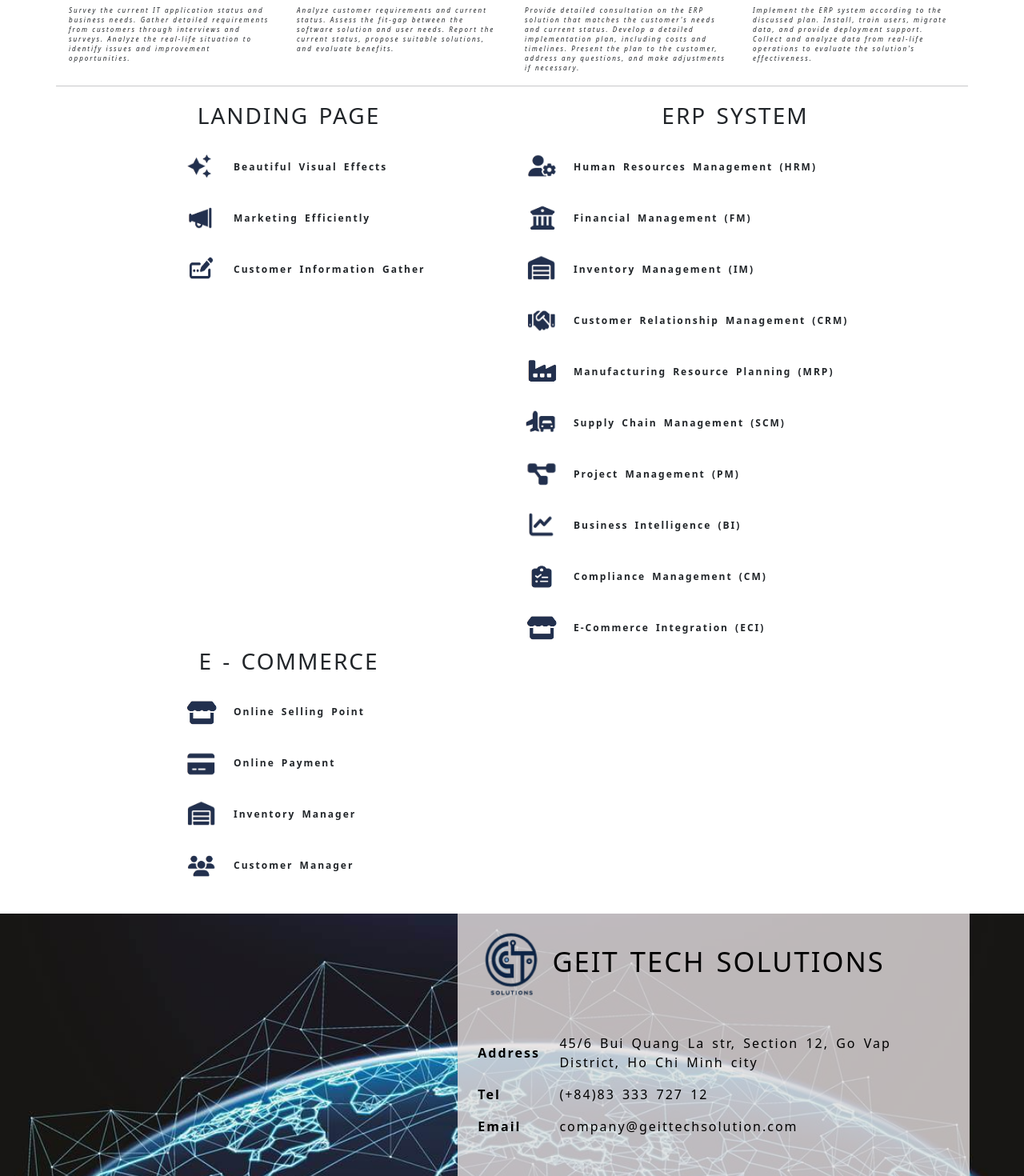
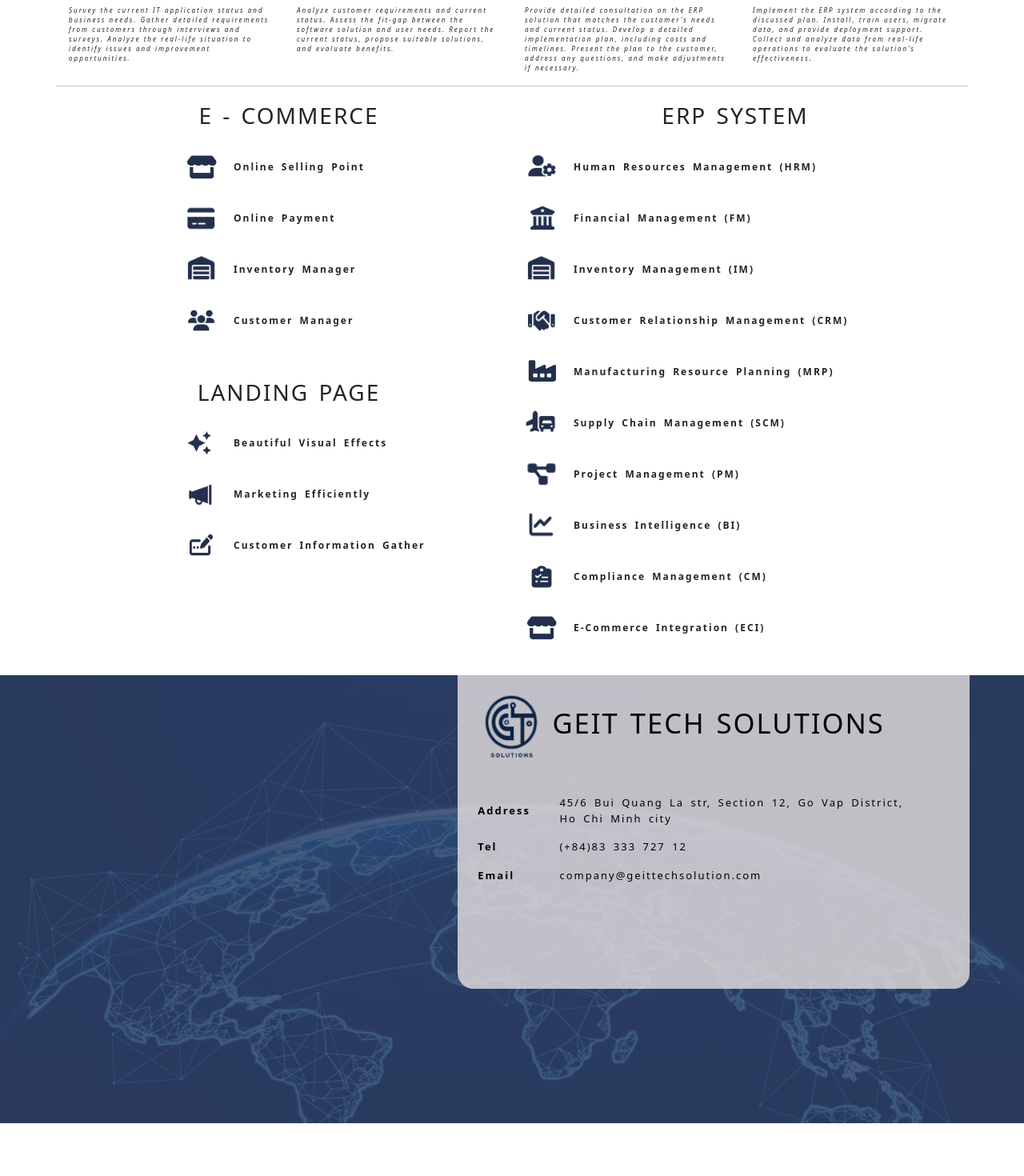
Before and after one commit to GeiT-Tech-Solutions/landing-page, a React (Create React App) app: page / in a window 1280 px wide. Shown: the part 2220-3690 px from the top of the page at 80% size. After the commit the page ends 3624 px from the top, so only its background shows below. Built offline with nearby package versions, Linux system fonts and the light colour scheme.

Commit message:
update footer overlay

```diff
--- a/src/assets/styles/components/Footer.scss
+++ b/src/assets/styles/components/Footer.scss
@@ -24,23 +24,37 @@
         padding: 1.05vw 5%;
         margin-left: 12.5%;
         border-radius: 0 0 20px 20px;
-        .contact-footer-overlay{
+
+        .contact-footer-overlay {
             padding: 0;
             margin: 0;
             margin-top: 2.78vw;
             margin-left: -2.1vw;
+            font-size: 13px;
         }
+
         .resizeIconFooter {
             width: 7.9vw;
-            height:7.9vw;
-         }
-        .footer-icon-title{
-           font-size: 2.7vw;
+            height: 7.9vw;
         }
-        .contact-footer{
-            .contact-footer-para{
+
+        .footer-icon-title {
+            font-size: 2.7vw;
+        }
+
+        .contact-footer {
+            .contact-footer-para {
                 margin-left: 1vw;
             }
         }
     }
 }
+
+.footer-bg-overlay {
+    background-color: rgba($color: #2c416c, $alpha: 0.85);
+    height: 100%;
+    width: 100%;
+    position: absolute;
+    top: 0;
+    left: 0;
+}
--- a/src/assets/styles/components/SectionWhy.scss
+++ b/src/assets/styles/components/SectionWhy.scss
@@ -24,8 +24,10 @@
         width: 50%;
         height: 70%;
         bottom: 0;
-        padding: 20px 5%;
+        padding: 60px 5%;
         margin-left: 12.5%;
+        border-top-left-radius: 60px;
+        border-top-right-radius: 60px;
 
         h2 {}
 
--- a/src/components/SectionEnd.js
+++ b/src/components/SectionEnd.js
@@ -106,26 +106,71 @@ const SectionEnd = () => {
       <Container>
         <Row className="row-section-detail-end">
           <div className="col-6">
+            <div className="col">
+              <h3 className="row-section-detail-end-title">e - commerce</h3>
+
+              <div className="col m-8">
+                <div className="col d-flex align-items-center">
+                  <img
+                    src={ecommerce}
+                    className="row-section-detail-end-icon"
+                  />
+                  <p className="row-section-detail-end-para">
+                    Online selling point
+                  </p>
+                </div>
+
+                <div className="col d-flex align-items-center">
+                  <img src={payment} className="row-section-detail-end-icon" />
+                  <p className="row-section-detail-end-para">Online payment</p>
+                </div>
+
+                <div className="col d-flex align-items-center">
+                  <img src={IM} className="row-section-detail-end-icon" />
+                  <p className="row-section-detail-end-para">
+                    Inventory manager
+                  </p>
+                </div>
+
+                <div className="col d-flex align-items-center">
+                  <img src={Customer} className="row-section-detail-end-icon" />
+                  <p className="row-section-detail-end-para">
+                    Customer manager
+                  </p>
+                </div>
+              </div>
+            </div>
+            <div className="col mt-5">
               <h3 className="row-section-detail-end-title">landing page</h3>
 
               <div className="col m-8">
                 <div className="col d-flex align-items-center">
-                <img src={maketing2} className="row-section-detail-end-icon" />
+                  <img
+                    src={maketing2}
+                    className="row-section-detail-end-icon"
+                  />
                   <p className="row-section-detail-end-para">
                     beautiful visual effects
                   </p>
                 </div>
                 <div className="col d-flex align-items-center">
-                <img src={maketing1} className="row-section-detail-end-icon" />
+                  <img
+                    src={maketing1}
+                    className="row-section-detail-end-icon"
+                  />
                   <p className="row-section-detail-end-para">
                     Marketing efficiently
                   </p>
                 </div>
                 <div className="col d-flex align-items-center">
-                <img src={maketing3} className="row-section-detail-end-icon" />
+                  <img
+                    src={maketing3}
+                    className="row-section-detail-end-icon"
+                  />
                   <p className="row-section-detail-end-para">
                     Customer information gather
                   </p>
+                </div>
               </div>
             </div>
           </div>
@@ -203,36 +248,6 @@ const SectionEnd = () => {
             </div>
           </div>
         </Row>
-
-        <Row className="row-section-detail-end">
-          <div className="col-6">
-            <h3 className="row-section-detail-end-title">e - commerce</h3>
-
-            <div className="col m-8">
-              <div className="col d-flex align-items-center">
-                <img src={ecommerce} className="row-section-detail-end-icon" />
-                <p className="row-section-detail-end-para">
-                  Online selling point
-                </p>
-              </div>
-
-              <div className="col d-flex align-items-center">
-                <img src={payment} className="row-section-detail-end-icon" />
-                <p className="row-section-detail-end-para">Online payment</p>
-              </div>
-
-              <div className="col d-flex align-items-center">
-                <img src={IM} className="row-section-detail-end-icon" />
-                <p className="row-section-detail-end-para">Inventory manager</p>
-              </div>
-
-              <div className="col d-flex align-items-center">
-                <img src={Customer} className="row-section-detail-end-icon" />
-                <p className="row-section-detail-end-para">Customer manager</p>
-              </div>
-            </div>
-          </div>
-        </Row>
       </Container>
     </Container>
   );
```
Also changed, not shown: src/components/Footer.js (+21 -19 lines), src/components/SectionWhy.js (+7 -7 lines). Lines whose indentation alone changed are shown as unchanged.
